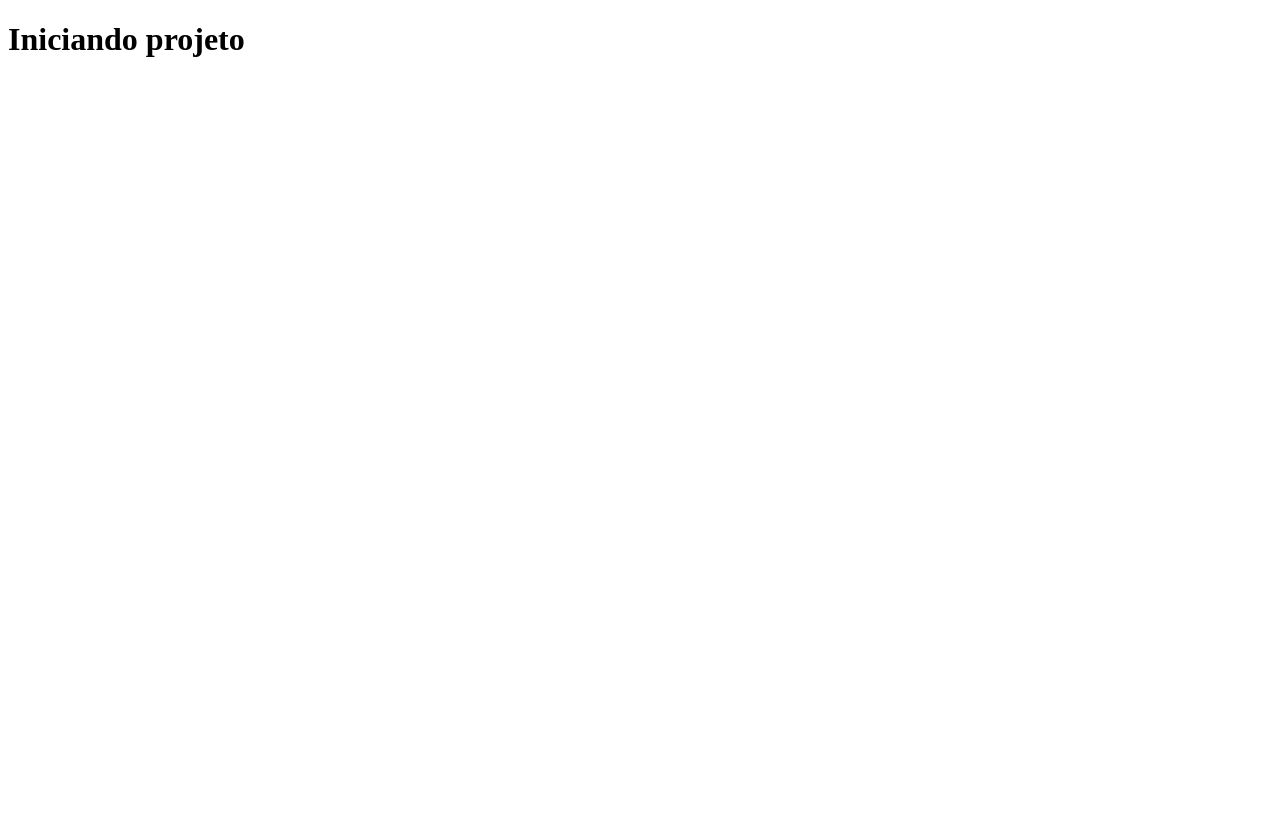
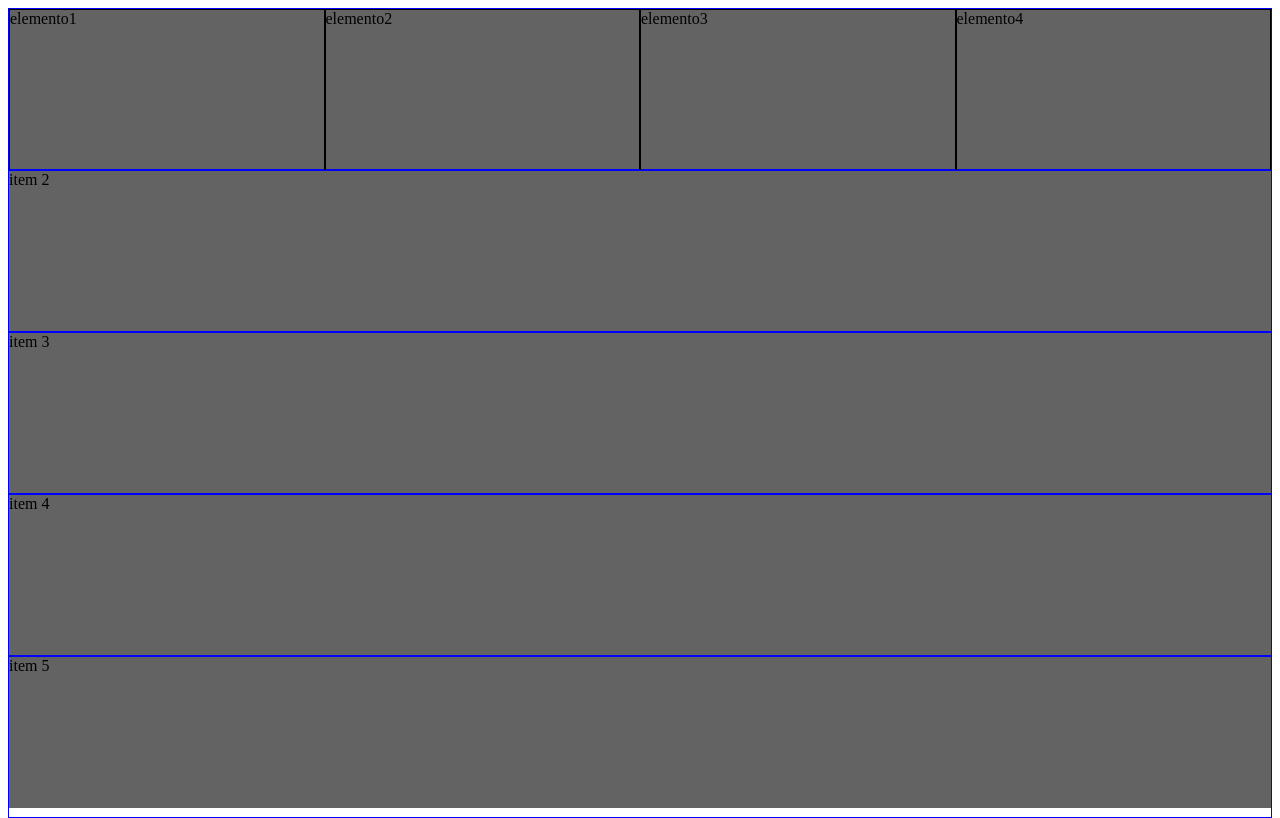
Before and after one commit to Ronaldohudsjfkuiew/projeto-novo, a plain HTML site: page index.html in a window 1280 px wide. Drawn offline with Linux system fonts and the light colour scheme.

Commit message:
atualizando html

```diff
--- a/index.html
+++ b/index.html
@@ -3,9 +3,21 @@
 <head>
     <meta charset="UTF-8">
     <meta name="viewport" content="width=device-width, initial-scale=1.0">
+    <link rel="stylesheet" href="style.css">
     <title>Document</title>
 </head>
 <body>
-    <h1>Iniciando projeto</h1>
+   <div class="container">
+        <div id="item1">
+            <div id="elemento1">elemento1</div>
+            <div id="elemento2">elemento2</div>
+            <div id="elemento3">elemento3</div>
+            <div id="elemento4">elemento4</div>
+        </div>
+        <div id="item2">item 2</div>
+        <div id="item3">item 3</div>
+        <div id="item4">item 4</div>
+        <div id="item5">item 5</div>
+   </div>
 </body>
 </html>
--- a/style.css
+++ b/style.css
@@ -0,0 +1,55 @@
+
+
+.container{
+    display: flex;
+    width: 100%;
+    height: 100vh;
+    background-color: rgb(99, 99, 99);
+    flex-wrap: wrap;
+}
+#item1{
+    border: solid 1px blue;
+    height: 20%;
+    width: 100%;
+    display: flex;
+}
+#elemento1{
+    border: solid 1px black;
+    height: 100%;
+    width: 25%;
+}
+#elemento2{
+    border: solid 1px black;
+    height: 100%;
+    width: 25%;
+}
+#elemento3{
+    border: solid 1px black;
+    height: 100%;
+    width: 25%;
+}
+#elemento4{
+    border: solid 1px black;
+    height: 100%;
+    width: 25%;
+}
+#item2{
+    border: solid 1px blue;
+    height: 20%;
+    width: 100%;
+}
+#item3{
+    border: solid 1px blue;
+    height: 20%;
+    width: 100%;
+}
+#item4{
+    border: solid 1px blue;
+    height: 20%;
+    width: 100%;
+}
+#item5{
+    border: solid 1px blue;
+    height: 20%;
+    width: 100%;
+}
```
